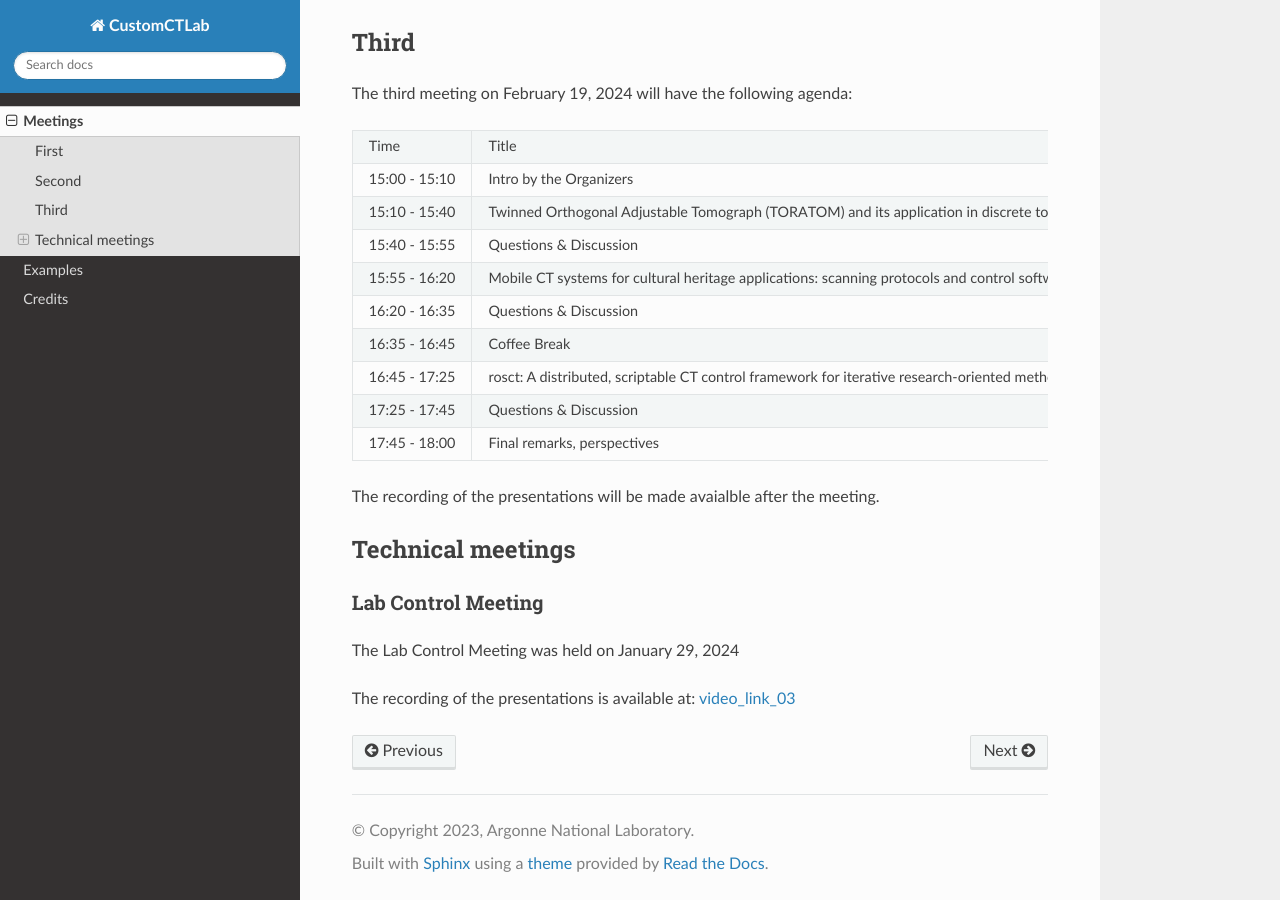
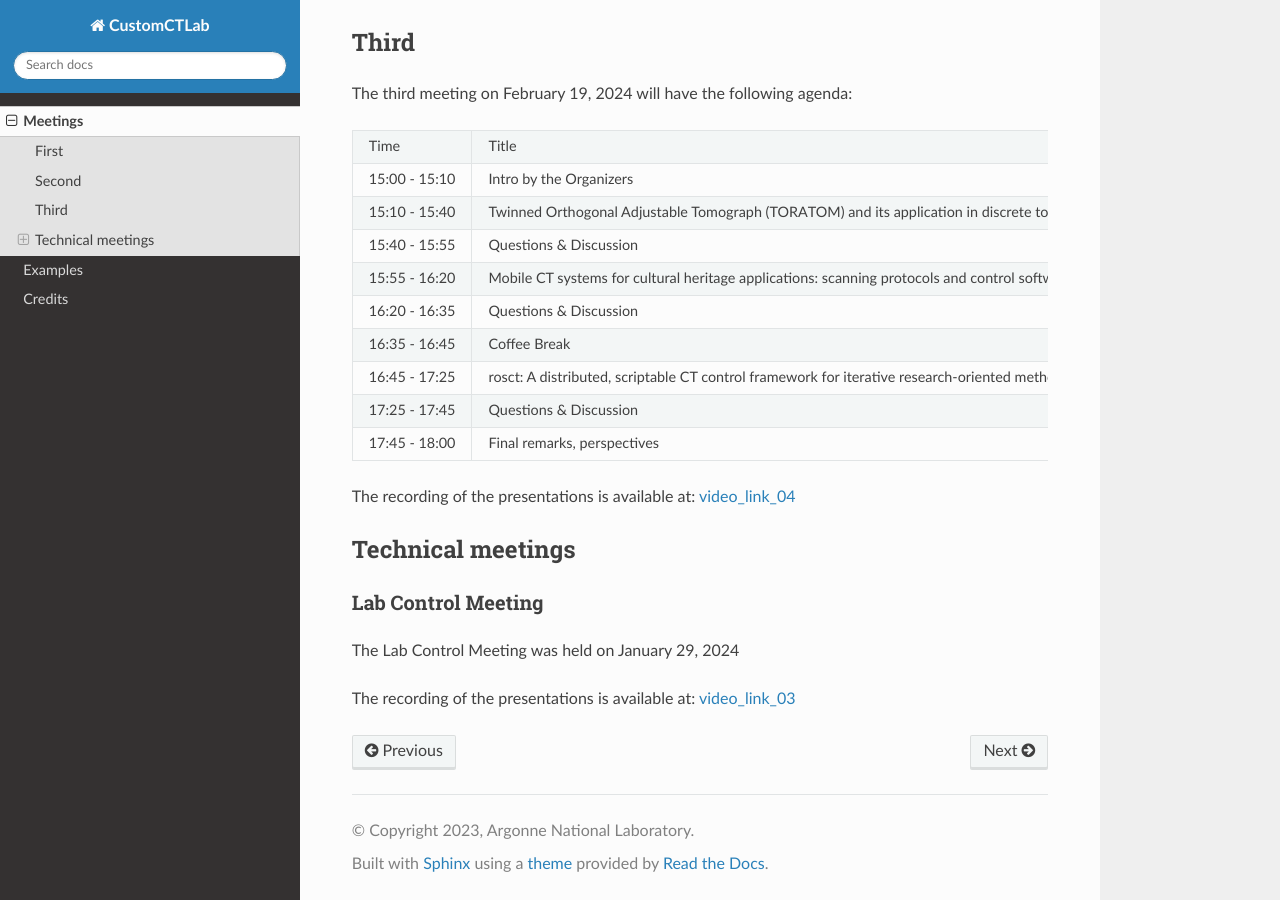
Before and after one commit to decarlof/tomolab, a Sphinx documentation site: the page built from docs/source/meetings.rst, in a window 1280 px wide and 900 px high, scrolled down 1214 px. Built offline with Sphinx 7.4.7 and the Read the Docs theme 2.0.0, drawn with Linux system fonts in a browser that asks for light colours.

Commit message:
added 4th zoom video link

```diff
--- a/docs/source/meetings.rst
+++ b/docs/source/meetings.rst
@@ -92,7 +92,7 @@ Third
 The third meeting on February 19, 2024 will have the following agenda:
 
 
-.. _video_link_04: https://argonne.zoomgov.com/rec/share/-sYKQJlg5aH9wDjT9-T5DKU1hNHY1exnFMeOUQ7ZFB4UxFgFE-mA9Dd4oFY9Qs0.JauGmnO0zjmiLk3W
+.. _video_link_04: https://argonne.zoomgov.com/rec/share/eSoqRG3FMOjglYzvnZdU7a6T-81_6YXDamFbMD6ux0OnQgm6PelfRE00BAeAnqmI.B9EfnwawGN09KKKc
 
 
 +---------------+---------------------------------------------------------------------------------------------------------------------------+-----------------------------------------------------------------+
@@ -117,8 +117,7 @@ The third meeting on February 19, 2024 will have the following agenda:
 | 17:45 - 18:00 | Final remarks, perspectives                                                                                               |                                                                 |
 +---------------+---------------------------------------------------------------------------------------------------------------------------+-----------------------------------------------------------------+
 
-The recording of the presentations will be made avaialble after the meeting.
-
+The recording of the presentations is available at: video_link_04_
 
 
 
```
